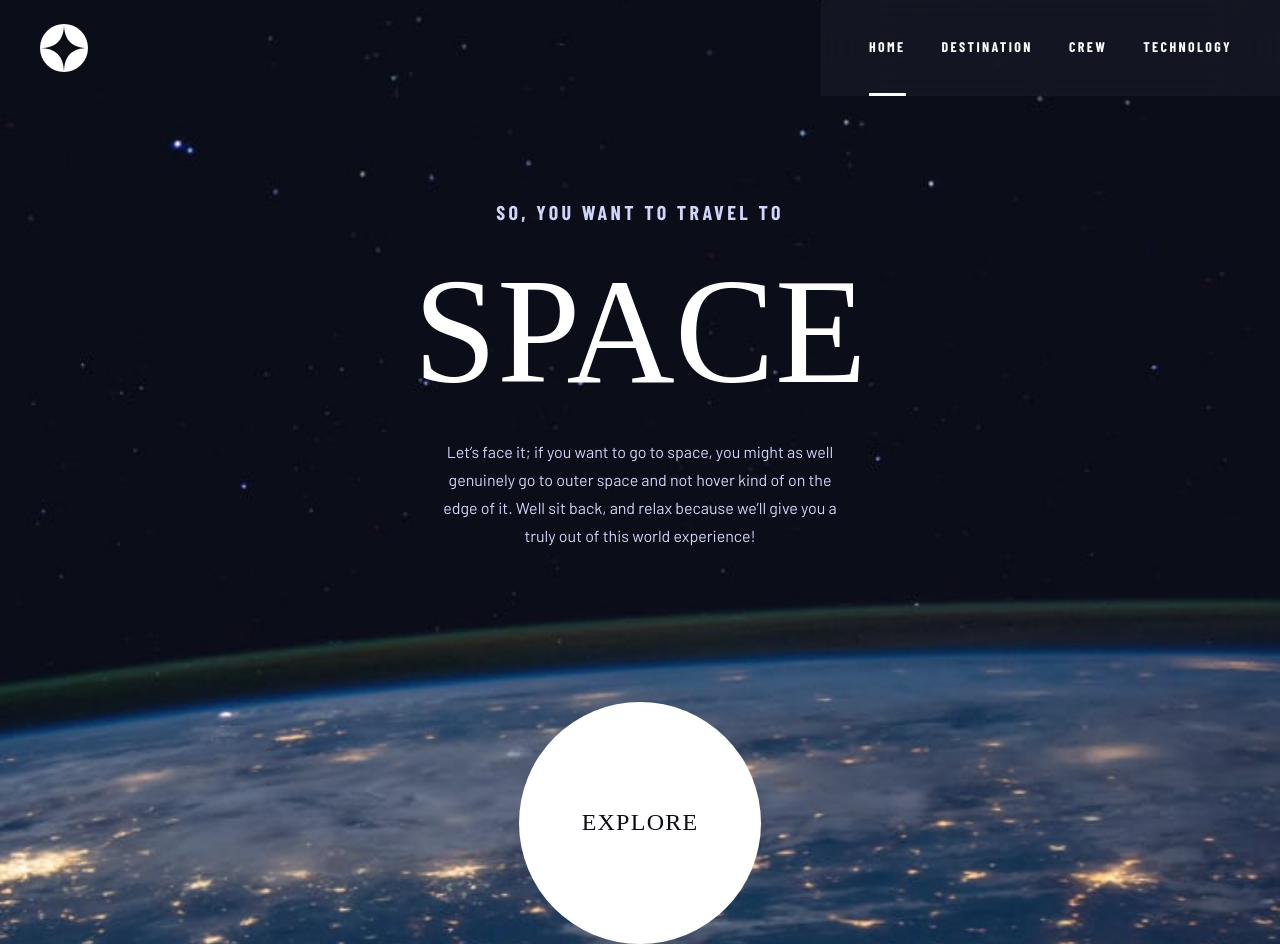
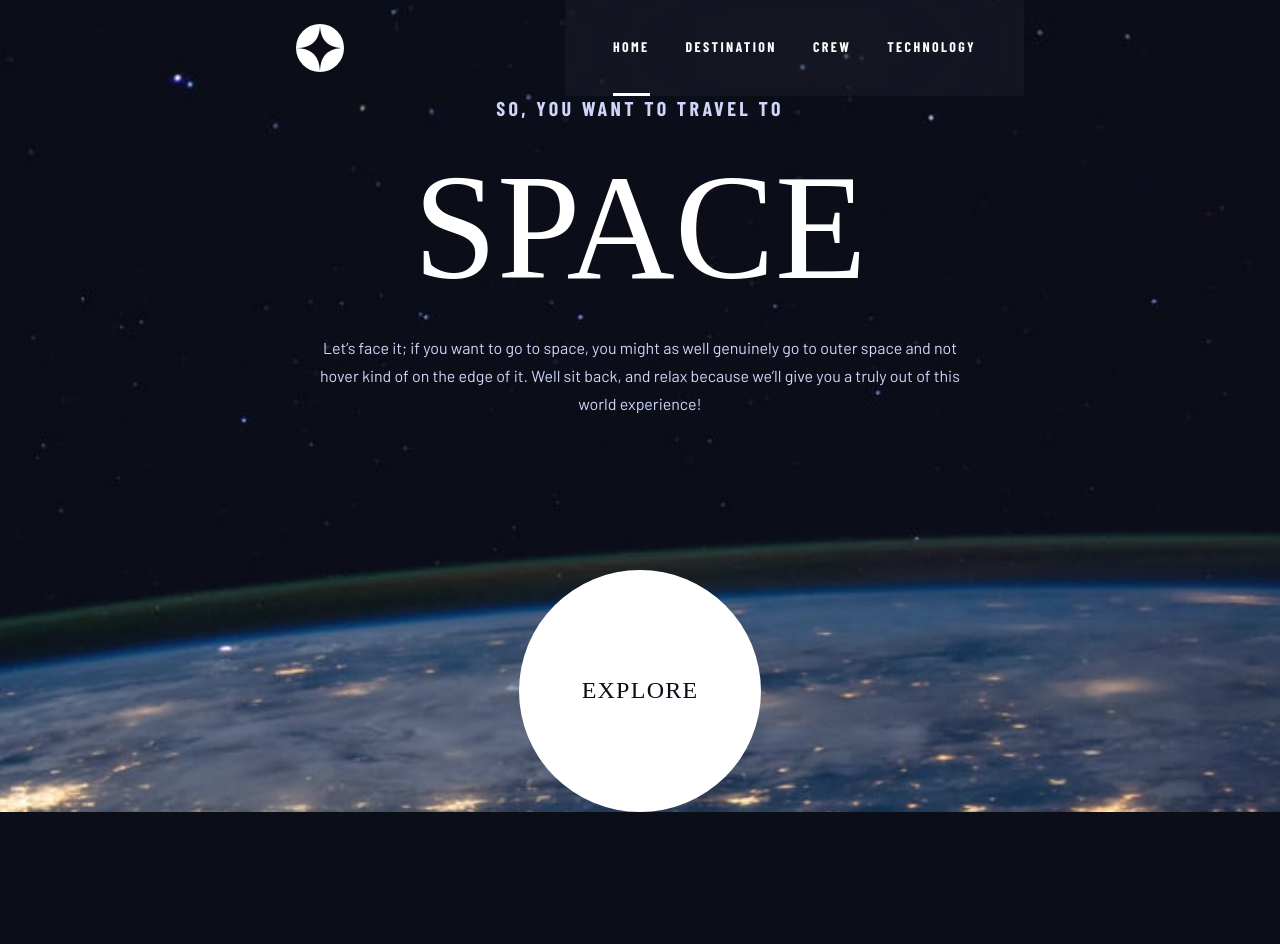
Before and after one commit to JT1974/space-tourism, a React (Create React App) app: page / in a window 1280 px wide. After the commit the page ends 812 px from the top, so only its background shows below. Built offline with nearby package versions, Linux system fonts and the light colour scheme; a web font is replaced by a local one.

Commit message:
styling completed

```diff
--- a/public/index.html
+++ b/public/index.html
@@ -20,7 +20,7 @@
       --text-color: rgb(208, 214, 249);
       --title-color: rgb(255, 255, 255);
       --title-color-hovered: rgba(255, 255, 255, 0.5);
-      --horizontal-line: #383B4B;
+      --horizontal-line: rgb(56, 59, 75);
       --button-idle-color: rgb(208, 214, 249);
       --button-active-color: rgb(255, 255, 255);
       --white-25: rgba(255, 255, 255, 0.25);
@@ -168,14 +168,17 @@
 
       h2 {
         font-size: 100px;
+        line-height: 115px;
       }
 
       h3 {
         font-size: 56px;
+        line-height: 64px;
       }
 
       h4 {
         font-size: 32px;
+        line-height: 37px;
       }
 
       h5 {
@@ -189,8 +192,9 @@
       }
 
       .subHeading-2 {
-        font-size: 14px;
-        letter-spacing: 2.35;
+        font-size: 16px;
+        line-height: 19px;
+        letter-spacing: 2.7;
 
       }
 
--- a/src/App.jsx
+++ b/src/App.jsx
@@ -15,8 +15,9 @@ const Container = styled.div`
 	width: 100vw;
 	height: 100%;
 	min-height: 100vh;
-	display: flex;
-	flex-direction: column;
+	display: grid;
+	grid-template-rows: auto 1fr;
+	grid-template-columns: 1fr auto 1fr;
 	align-items: center;
 	background: var(--background-color);
 	background-size: cover;
@@ -25,7 +26,6 @@ const Container = styled.div`
 
 	@media screen and (min-width: 1440px) {
 		padding-top: 2.5rem;
-		justify-content: space-between;
 	}
 `
 
@@ -66,7 +66,7 @@ export default function App() {
 				<Route path='/' element={<Home />} />
 				<Route path='/destination' element={<Destination />} />
 				<Route path='/crew' element={<Crew />} />
-				<Route path='/technology' element={<Technology />} />
+				<Route path='/technology' element={<Technology width={windowSize} />} />
 			</Routes>
 			<Outlet />
 		</Container>
--- a/src/components/Header.jsx
+++ b/src/components/Header.jsx
@@ -4,6 +4,7 @@ import styled from 'styled-components'
 import { Context } from '../Context'
 
 const HeaderBar = styled.header`
+	grid-column: 2/3;
 	justify-self: flex-start;
 	display: flex;
 	justify-content: space-between;
@@ -34,11 +35,11 @@ const HeaderBar = styled.header`
 		width: 254px;
 		height: 100%;
 		background: rgba(255, 255, 255, 0.04);
-		backdrop-filter: blur(35px);
+		backdrop-filter: blur(81px);
 		z-index: 2;
 
 		@supports (-moz-appearance: none) {
-			background: rgba(0, 0, 0, 0.75);
+			background: rgba(255, 255, 255, 0.04);
 		}
 
 		.closeMenu {
@@ -63,10 +64,6 @@ const HeaderBar = styled.header`
 
 		.nav-text:hover {
 			border-color: var(--title-color-hovered);
-		}
-
-		&::backdrop {
-			background: rgba(255, 255, 255, 0.04);
 		}
 	}
 
@@ -94,7 +91,7 @@ const HeaderBar = styled.header`
 			padding: 0 3rem;
 
 			@supports (-moz-appearance: none) {
-				background: rgba(255, 255, 255, 0.1);
+				background: rgba(255, 255, 255, 0.04);
 			}
 
 			.closeMenu {
@@ -129,14 +126,16 @@ const HeaderBar = styled.header`
 					display: block;
 					margin-right: 0.5rem;
 				}
+
 				&:before {
 					content: '';
 					position: absolute;
-			left: -28rem;
+					left: -29.5rem;
 					top: 3rem;
-			width: 30rem;
+					width: 31.5rem;
 					height: 1px;
 					background-color: var(--horizontal-line);
+				}
 			}
 		}
 	}
--- a/src/routes/Crew.jsx
+++ b/src/routes/Crew.jsx
@@ -4,49 +4,52 @@ import PageTitle from '../components/PageTitle'
 import { Context } from '../Context'
 
 const Main = styled.main`
+	grid-column: 2/3;
+	justify-self: center;
+	display: grid;
+	grid-template-rows: auto 1fr 1fr;
+	align-items: center;
+	justify-content: center;
+	gap: 2rem;
+	width: 100%;
+	max-width: 500px;
+	height: 100%;
+	padding: 0 1.5rem;
+
+	.page-title {
+		padding-top: 1.5rem;
+		display: flex;
+		flex-direction: column;
+		align-items: center;
+		width: 100%;
+	}
+
+	.image-container {
+		align-self: end;
+		width: 100%;
+		height: 267px;
+		display: flex;
+		justify-content: center;
+		border-bottom: 1px solid var(--horizontal-line);
+
+		img {
+			height: 100%;
+		}
+	}
+
+	.page-body {
+		align-self: start;
+		display: flex;
+		flex-direction: column;
+		align-items: center;
+		gap: 2rem;
+
+		.data-container {
 			display: flex;
 			flex-direction: column;
 			align-items: center;
 			gap: 2rem;
 			width: 100%;
-
-	@media screen and (min-width: 1440px) {
-		flex-direction: row;
-	}
-`
-
-const Hero = styled.section`
-	padding-top: 1.5rem;
-	display: flex;
-	flex-direction: column;
-	align-items: center;
-	gap: 2rem;
-	width: 100%;
-
-	@media screen and (min-width: 768px) {
-		padding-top: 2.5rem;
-		padding-left: 2.5rem;
-	}
-`
-
-const Body = styled.section`
-	padding: 0 1.5rem;
-	display: flex;
-	flex-direction: column;
-	align-items: center;
-	gap: 2rem;
-
-	.image-container {
-		width: 100%;
-		display: flex;
-		justify-content: center;
-		align-items: flex-end;
-		border-bottom: 1px solid var(--horizontal-line);
-
-		img {
-			height: 222px;
-		}
-	}
 
 			nav {
 				display: flex;
@@ -74,8 +77,9 @@ const Body = styled.section`
 			article {
 				display: flex;
 				flex-direction: column;
-		justify-content: center;
+				justify-content: flex-start;
 				align-items: center;
+				height: 225px;
 
 				h3 {
 					color: var(--title-color);
@@ -92,26 +96,129 @@ const Body = styled.section`
 					color: var(--text-color);
 				}
 			}
+		}
+	}
 
 	@media screen and (min-width: 768px) {
+		grid-template-rows: auto 1fr 536px;
+		max-width: 768px;
+		justify-content: stretch;
+		height: 100%;
+		padding: 0;
+
+		.page-title {
+			padding-top: 2.5rem;
+			padding-left: 2.5rem;
+		}
+
+		.image-container {
+			align-self: flex-end;
+			border: none;
+			height: 100%;
+
+			img {
+				height: 536px;
+			}
+		}
+
+		.page-body {
+			grid-row: 2/3;
 			flex-direction: column-reverse;
+			justify-content: center;
+			align-self: center;
+			padding: 0 6rem;
 			gap: 2.5rem;
+
+			.data-container {
+				flex-direction: column-reverse;
 
 				article {
 					margin-top: 2rem;
+					height: auto;
 
 					p {
-				width: 592px;
-				height: 84px;
+						height: 112px;
 					}
 				}
+			}
+		}
+	}
+
+	@media screen and (min-width: 1440px) {
+		grid-template-rows: auto 1fr;
+		grid-template-columns: 1fr auto;
+		max-width: 1440px;
+		width: 1440px;
+		align-items: stretch;
+		padding: 0 6rem 0 10rem;
+		gap: 0;
+
+		.page-title {
+			grid-row: 1/2;
+			grid-column: 1/2;
+			padding: 0;
+			padding-top: 5rem;
+		}
+
 		.image-container {
-			position: absolute;
-			bottom: 0;
-			border: none;
+			grid-row: 1/3;
+			grid-column: 2/3;
+			align-items: end;
+			padding-top: 4rem;
 
 			img {
-				height: 532px;
+				height: 600px;
+			}
+		}
+
+		.page-body {
+			grid-row: 2/3;
+			grid-column: 1/2;
+			flex-direction: row;
+			align-items: space-between;
+			padding: 0;
+			gap: 6rem;
+
+			.data-container {
+				align-items: flex-start;
+				padding: 0;
+				gap: 7.5rem;
+
+				nav {
+					button {
+						width: 15px;
+						height: 15px;
+					}
+				}
+
+				article {
+					align-items: flex-start;
+					margin-top: 0;
+
+					h3 {
+						margin-bottom: 2.5rem;
+					}
+
+					h4 {
+						margin-bottom: 1rem;
+					}
+
+					p {
+						text-align: left;
+						width: 445px;
+					}
+				}
+
+				.planet-data {
+					justify-content: flex-start;
+					gap: 5rem;
+					padding: 0;
+
+					&--top,
+					&--btm {
+						align-items: flex-start;
+					}
+				}
 			}
 		}
 	}
@@ -125,15 +232,16 @@ export default function Crew() {
 
 	return (
 		<Main>
-			<Hero>
+			<section className='page-title'>
 				<PageTitle>
 					<span>02</span> Meet your crew
 				</PageTitle>
-			</Hero>
-			<Body>
+			</section>
 			<div className='image-container'>
 				<img src={data?.images.webp} alt={data?.name} />
 			</div>
+			<section className='page-body'>
+				<div className='data-container'>
 					<nav>
 						<button
 							className={data?.name === 'Douglas Hurley' ? 'active' : ''}
@@ -157,7 +265,8 @@ export default function Crew() {
 						<h3>{data?.name}</h3>
 						<p>{data?.bio}</p>
 					</article>
-			</Body>
+				</div>
+			</section>
 		</Main>
 	)
 }
--- a/src/routes/Destination.jsx
+++ b/src/routes/Destination.jsx
@@ -4,18 +4,23 @@ import PageTitle from '../components/PageTitle'
 import { Context } from '../Context'
 
 const Main = styled.main`
-	display: flex;
-	flex-direction: column;
+	grid-column: 2/3;
+	justify-self: center;
+	display: grid;
+	grid-template-rows: auto 1fr;
 	align-items: center;
+	justify-content: center;
 	gap: 2rem;
 	width: 100%;
+	max-width: 500px;
+	height: 100%;
+	padding: 0 1.5rem;
 
 	.page-title {
 		padding-top: 1.5rem;
 		display: flex;
 		flex-direction: column;
 		align-items: center;
-		gap: 2rem;
 		width: 100%;
 	}
 
@@ -25,6 +30,7 @@ const Main = styled.main`
 		flex-direction: column;
 		align-items: center;
 		gap: 2rem;
+		height: 710px;
 
 		.image-container {
 			width: 100%;
@@ -37,6 +43,13 @@ const Main = styled.main`
 				height: 170px;
 			}
 		}
+
+		.data-container {
+			display: flex;
+			flex-direction: column;
+			align-items: center;
+			gap: 2rem;
+			width: 100%;
 
 			nav {
 				display: flex;
@@ -100,8 +113,13 @@ const Main = styled.main`
 				}
 			}
 		}
+	}
 
 	@media screen and (min-width: 768px) {
+		justify-self: center;
+		max-width: 768px;
+		padding: 0;
+
 		.page-title {
 			padding-top: 2.5rem;
 			padding-left: 2.5rem;
@@ -109,6 +127,7 @@ const Main = styled.main`
 
 		.page-body {
 			padding: 0 6rem;
+			height: 832px;
 
 			.image-container {
 				padding: 1.5rem 0;
@@ -119,6 +138,7 @@ const Main = styled.main`
 				}
 			}
 
+			.data-container {
 				nav button {
 					font-size: 16px;
 					line-height: 19px;
@@ -140,9 +160,61 @@ const Main = styled.main`
 				}
 			}
 		}
+	}
 
 	@media screen and (min-width: 1440px) {
+		max-width: 1440px;
+		align-items: center;
+		gap: 4rem;
+		justify-content: stretch;
+		padding: 0 10rem;
+
+		.page-title {
+			padding: 0;
+			padding-top: 5rem;
+		}
+
+		.page-body {
 			flex-direction: row;
+			align-items: flex-start;
+			padding: 0;
+			gap: 10rem;
+			height: 596px;
+
+			.image-container {
+				padding: 0;
+				padding-top: 2rem;
+
+				img {
+					width: 445px;
+					height: 445px;
+				}
+			}
+
+			.data-container {
+				align-items: flex-start;
+				height: 455px;
+
+				article {
+					align-items: flex-start;
+
+					p {
+						text-align: left;
+					}
+				}
+
+				.planet-data {
+					justify-content: flex-start;
+					gap: 5rem;
+					padding: 0;
+
+					&--top,
+					&--btm {
+						align-items: flex-start;
+					}
+				}
+			}
+		}
 	}
 `
 
@@ -163,11 +235,18 @@ export default function Destination() {
 				<div className='image-container'>
 					<img src={data?.images.webp} alt={data?.name} />
 				</div>
+				<div className='data-container'>
 					<nav>
-					<button className={data?.name === 'Moon' ? 'active' : ''} onClick={() => setDestination('Moon')}>
+						<button
+							className={data?.name === 'Moon' ? 'active' : ''}
+							onClick={() => setDestination('Moon')}
+						>
 							Moon
 						</button>
-					<button className={data?.name === 'Mars' ? 'active' : ''} onClick={() => setDestination('Mars')}>
+						<button
+							className={data?.name === 'Mars' ? 'active' : ''}
+							onClick={() => setDestination('Mars')}
+						>
 							Mars
 						</button>
 						<button
@@ -176,7 +255,10 @@ export default function Destination() {
 						>
 							Europa
 						</button>
-					<button className={data?.name === 'Titan' ? 'active' : ''} onClick={() => setDestination('Titan')}>
+						<button
+							className={data?.name === 'Titan' ? 'active' : ''}
+							onClick={() => setDestination('Titan')}
+						>
 							Titan
 						</button>
 					</nav>
@@ -194,6 +276,7 @@ export default function Destination() {
 							<span className='subHeading-1'>{data?.travel}</span>
 						</div>
 					</div>
+				</div>
 			</section>
 		</Main>
 	)
--- a/src/routes/Home.jsx
+++ b/src/routes/Home.jsx
@@ -2,20 +2,20 @@ import { NavLink } from 'react-router-dom'
 import styled from 'styled-components'
 
 const Main = styled.main`
+	grid-column: 2/3;
 	display: flex;
 	flex-direction: column;
 	align-items: center;
 	gap: 2rem;
 	width: 100%;
+	max-width: 500px;
 
 	section {
-		margin-top: 3rem;
 		padding: 0 1.5rem;
 		display: flex;
 		flex-direction: column;
 		align-items: center;
 		gap: 1rem;
-		max-width: 450px;
 	}
 
 	h4 {
@@ -35,8 +35,11 @@ const Main = styled.main`
 	}
 
 	@media screen and (min-width: 768px) {
+		max-width: 768px;
+		padding: 0 3rem;
+
 		section {
-			margin-top: 6.5rem;
+			padding: 0;
 			margin-bottom: 7.5rem;
 			gap: 2rem;
 		}
@@ -54,9 +57,12 @@ const Main = styled.main`
 
 	@media screen and (min-width: 1440px) {
 		flex-direction: row;
-		padding: 0 10rem 8rem;
+		padding: 0 10rem;
 		align-items: flex-end;
 		justify-content: space-between;
+		max-width: 1440px;
+		justify-self: center;
+		gap: 24rem;
 
 		section {
 			margin: 0;
@@ -65,6 +71,15 @@ const Main = styled.main`
 
 			p {
 				text-align: left;
+			}
+		}
+
+		h4 {
+			width: 274px;
+			height: 274px;
+
+			&:hover {
+				box-shadow: 0 0 0 5.5rem rgba(255, 255, 255, 0.1);
 			}
 		}
 	}
--- a/src/routes/Technology.jsx
+++ b/src/routes/Technology.jsx
@@ -4,49 +4,58 @@ import PageTitle from '../components/PageTitle'
 import { Context } from '../Context'
 
 const Main = styled.main`
+	grid-column: 2/3;
+	justify-self: center;
+	display: grid;
+	grid-template-rows: 44px auto auto;
+	align-items: center;
+	justify-content: center;
+	gap: 2rem;
+	width: 100%;
+	max-width: 500px;
+	height: 100%;
+
+	.page-title {
+		padding-top: 1.5rem;
+		display: flex;
+		flex-direction: column;
+		align-items: center;
+		width: 100%;
+	}
+
+	.image-container {
+		align-self: end;
+		justify-self: center;
+		height: 170px;
+		width: 375px;
+		display: flex;
+		justify-content: center;
+		align-items: flex-end;
+
+		img {
+			height: 100%;
+			width: 100%;
+		}
+	}
+
+	.page-body {
+		align-self: start;
+		display: flex;
+		flex-direction: column;
+		align-items: center;
+		justify-content: flex-start;
+		gap: 2rem;
+		height: 100%;
+		padding: 0 1.5rem;
+
+		.data-container {
 			display: flex;
 			flex-direction: column;
 			align-items: center;
 			gap: 2rem;
 			width: 100%;
-
-	@media screen and (min-width: 1440px) {
-		flex-direction: row;
-	}
-`
-
-const Hero = styled.section`
-	padding-top: 1.5rem;
-	display: flex;
-	flex-direction: column;
-	align-items: center;
-	gap: 2rem;
-	width: 100%;
-
-	@media screen and (min-width: 768px) {
-		padding-top: 2.5rem;
-		padding-left: 2.5rem;
-		margin-bottom: 1.5rem;
-	}
-`
-
-const Body = styled.section`
-	display: flex;
-	flex-direction: column;
-	align-items: center;
-	gap: 2rem;
-	width: 100vw;
-
-	.image-container {
-		width: 100%;
-		display: flex;
-		justify-content: center;
-		align-items: flex-end;
-
-		img {
-			width: 100%;
-		}
-	}
+			height: 270px;
+			margin-bottom: 5rem;
 
 			nav {
 				display: flex;
@@ -79,7 +88,6 @@ const Body = styled.section`
 				flex-direction: column;
 				justify-content: center;
 				align-items: center;
-		padding: 1.5rem;
 
 				h3 {
 					color: var(--title-color);
@@ -92,10 +100,31 @@ const Body = styled.section`
 
 				p {
 					color: var(--text-color);
+					max-width: 500px;
+				}
+			}
 		}
 	}
 
 	@media screen and (min-width: 768px) {
+		grid-template-rows: 64px auto auto;
+		max-width: 768px;
+
+		.page-title {
+			padding-top: 2.5rem;
+			padding-left: 2.5rem;
+		}
+
+		.image-container {
+			height: 310px;
+			width: 768px;
+		}
+
+		.page-body {
+			padding: 0 10rem;
+			.data-container {
+				height: auto;
+
 				nav {
 					margin-top: 1.5rem;
 
@@ -109,12 +138,78 @@ const Body = styled.section`
 
 				article {
 					padding-top: 0.75rem;
-			width: 500px;
+				}
+			}
+		}
+	}
+
+	@media screen and (min-width: 1440px) {
+		max-width: 1440px;
+		grid-template-rows: auto 1fr;
+		grid-template-columns: 1fr auto;
+		padding-left: 10rem;
+		row-gap: 1.5rem;
+		column-gap: 7rem;
+
+		.page-title {
+			grid-row: 1/2;
+			grid-column: 1/3;
+			padding-top: 5rem;
+			padding-left: 0;
+			margin-bottom: 0;
+		}
+
+		.image-container {
+			width: 515px;
+			height: 636px;
+			grid-row: 2/3;
+			grid-column: 2/3;
+			align-self: center;
+			align-items: flex-start;
+
+			img {
+				height: 527px;
+			}
+		}
+
+		.page-body {
+			grid-row: 2/3;
+			grid-column: 1/2;
+			padding: 0;
+			justify-content: center;
+
+			.data-container {
+				flex-direction: row;
+				gap: 6rem;
+				margin: 0;
+				padding-top: 6rem;
+				height: 636px;
+				align-items: flex-start;
+
+				nav {
+					flex-direction: column;
+
+					button {
+						width: 80px;
+						height: 80px;
+						font-size: 32px;
+						line-height: 37px;
+					}
+				}
+
+				article {
+					align-items: flex-start;
+
+					p {
+						text-align: left;
+					}
+				}
+			}
 		}
 	}
 `
 
-export default function Technology() {
+export default function Technology({ width }) {
 	const { technology } = useContext(Context)
 	const [technologyUsed, setTechnologyUsed] = useState('Launch vehicle')
 
@@ -122,15 +217,16 @@ export default function Technology() {
 
 	return (
 		<Main>
-			<Hero>
+			<section className='page-title'>
 				<PageTitle>
 					<span>03</span> Space launch 101
 				</PageTitle>
-			</Hero>
-			<Body>
+			</section>
 			<div className='image-container'>
-					<img src={data?.images.landscape} alt={data?.name} />
+				<img src={width < 1440 ? data?.images.landscape : data?.images.portrait} alt={data?.name} />
 			</div>
+			<section className='page-body'>
+				<div className='data-container'>
 					<nav>
 						<button
 							className={data?.name === 'Launch vehicle' ? 'active' : ''}
@@ -156,7 +252,8 @@ export default function Technology() {
 						<h3>{data?.name}</h3>
 						<p>{data?.description}</p>
 					</article>
-			</Body>
+				</div>
+			</section>
 		</Main>
 	)
 }
```
Lines whose indentation alone changed are shown as unchanged.
